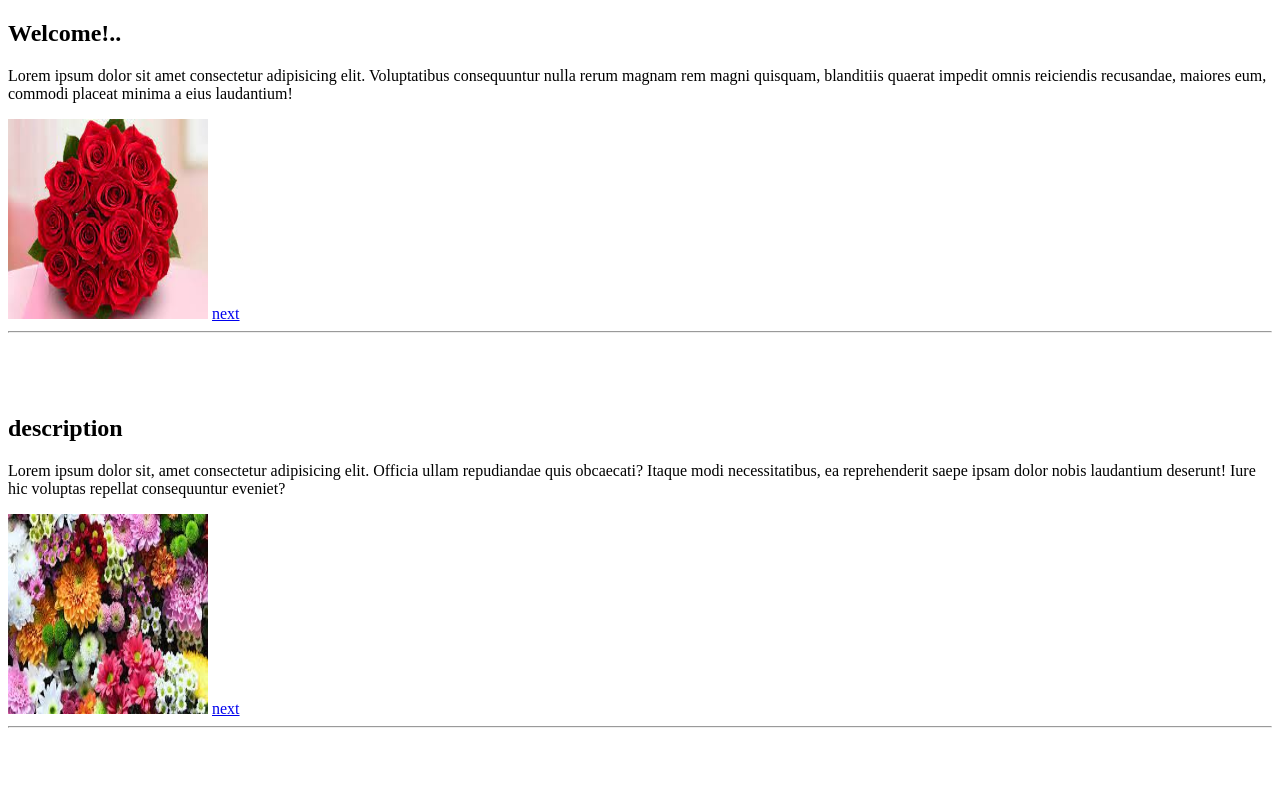
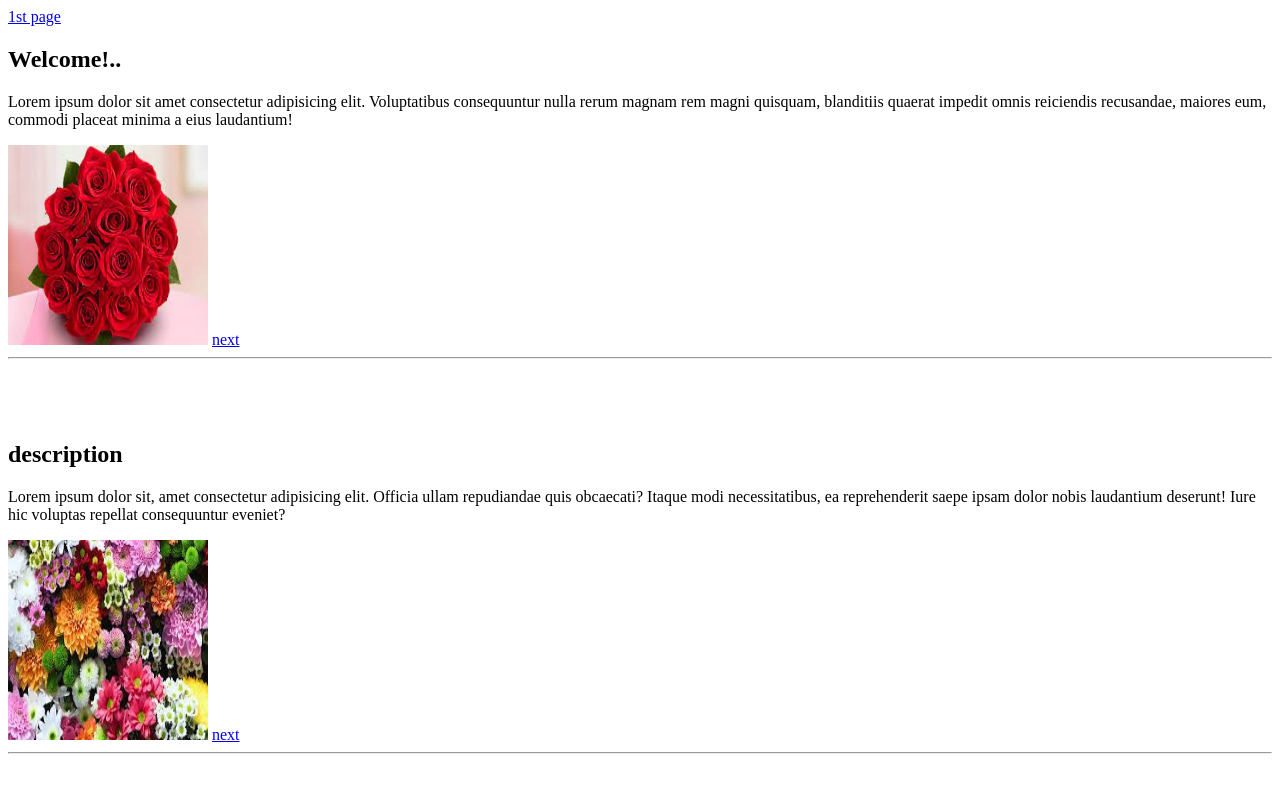
Before and after one commit to SilentCat24/dashboard, a plain HTML site: page day2.html in a window 1280 px wide. Shown: the top 800 px of the page. Drawn offline with Linux system fonts and the light colour scheme.

Commit message:
compleyed

```diff
--- a/day2.html
+++ b/day2.html
@@ -8,6 +8,8 @@
 </head>
 <body>
     <header   id="pic4">
+        <a href="./index.html">1st page </a>
+<br/>
         <h2>Welcome!..</h2>
         <p>Lorem ipsum dolor sit amet consectetur adipisicing elit. Voluptatibus consequuntur nulla rerum magnam rem magni quisquam, blanditiis quaerat impedit omnis reiciendis recusandae, maiores eum, commodi placeat minima a eius laudantium!</p>
         <img src="./Images/flower4.jfif" width="200px" height="200px">
```
